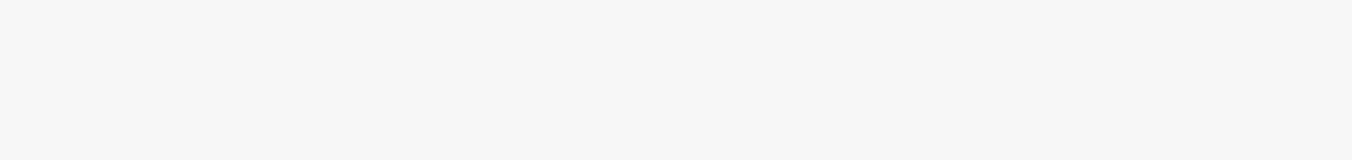
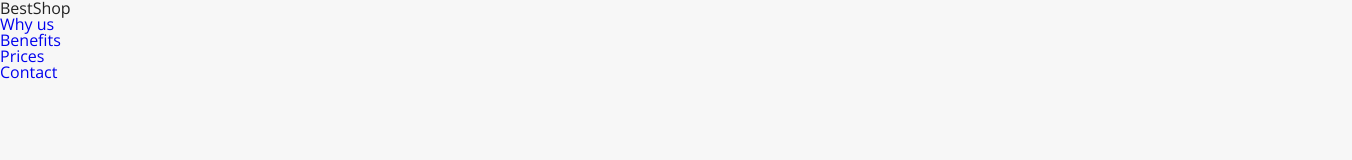
Before and after one commit to marektro/BestShop, a plain HTML site: page index.html in a window 1280 px wide. Shown: the whole page, 1352 px wide, since content can reach past the window. Drawn offline with nearby package versions, Linux system fonts and the light colour scheme.

Commit message:
wrote the html for header and nav menu in it

```diff
--- a/index.html
+++ b/index.html
@@ -9,6 +9,18 @@
     <title>BestShop</title>
 </head>
 <body>
-
+    <header class="page-header">
+        <div class="container">
+            <div class="logo">BestShop</div>
+            <nav class="menu">
+                <ul>
+                    <li><a href="#">Why us</a></li>
+                    <li><a href="#">Benefits</a></li>
+                    <li><a href="#">Prices</a></li>
+                    <li><a href="#">Contact</a></li>
+                </ul>
+            </nav>
+        </div>
+    </header>
 </body>
 </html>
```
